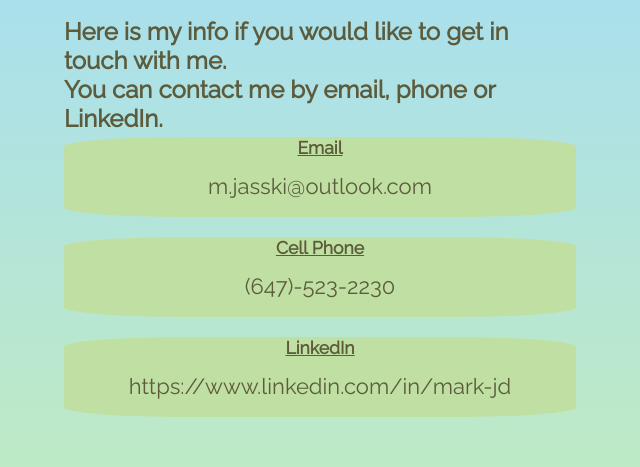
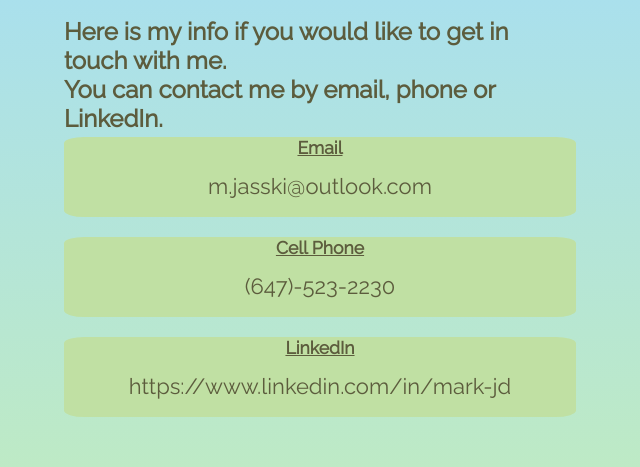
Before and after one commit to jaskiewm/jaskiewm.github.io, a plain HTML site: page index.html in a window 1280 px wide. Shown: the part 1643-2110 px from the top of the page, 128-768 px from the left. Drawn offline with Linux system fonts and the light colour scheme.

Commit message:
Updated Connect Rounded Corners

```diff
--- a/MarkProjectWebsite.css
+++ b/MarkProjectWebsite.css
@@ -397,7 +397,7 @@ table{
   font-weight: bolder;
   background-color:#c0e0a3;
   text-align: center;
-  border-radius: 24% / 12%;
+  border-radius: 4% / 8%;
 }
 #ConnectPhone{
   position: absolute;
@@ -411,7 +411,7 @@ table{
   font-weight: bolder;
   background-color:#c0e0a3;
   text-align: center;
-  border-radius: 24% / 12%;
+  border-radius: 4% / 8%;
   }
 #ConnectLinkedIn{
   position: absolute;
@@ -425,7 +425,7 @@ table{
   font-weight: bolder;
   background-color:#c0e0a3;
   text-align: center;
-  border-radius: 24% / 12%;
+  border-radius: 4% / 8%;
   }
 #ConnectResume{
   position: absolute;
```
